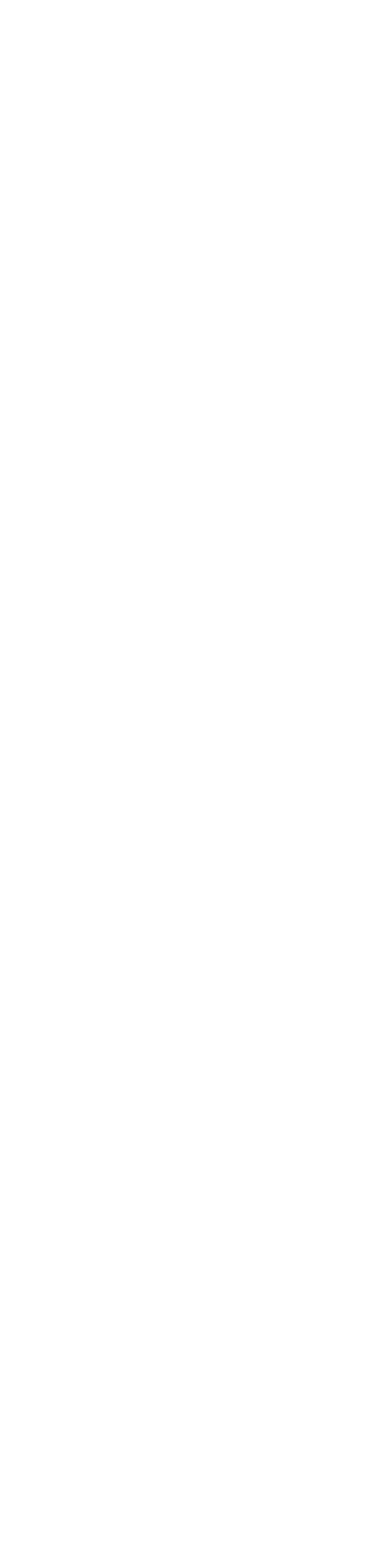
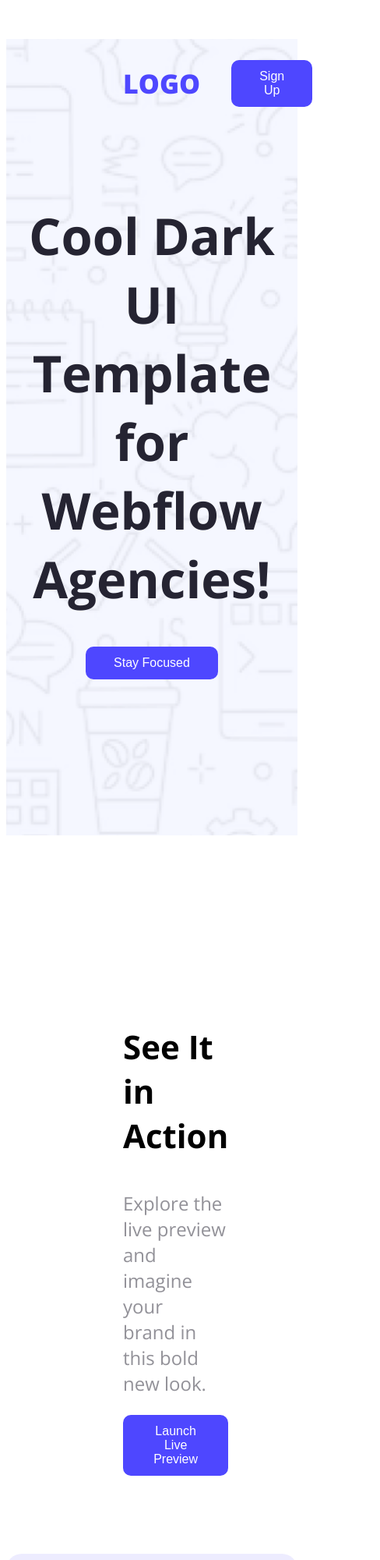
Before and after one commit to opunath26/ph-web-assignment-1, a plain HTML site: page index.html in a window 390 px wide. Shown: the top 2000 px of the page at 78% size, 488 px wide, since content can reach past the window. Before the commit the page ends 844 px from the top, so only its background shows below. Drawn offline with nearby package versions, Linux system fonts and the light colour scheme.

Commit message:
Add header, call-to-action, and productive user sections with responsive layout

```diff
--- a/index.html
+++ b/index.html
@@ -4,13 +4,56 @@
     <meta charset="UTF-8">
     <meta name="viewport" content="width=device-width, initial-scale=1.0">
     <title>Assignment-1</title>
+    <link rel="preconnect" href="https://fonts.googleapis.com">
+<link rel="preconnect" href="https://fonts.gstatic.com" crossorigin>
+<link href="https://fonts.googleapis.com/css2?family=Open+Sans:ital,wght@0,300..800;1,300..800&display=swap" rel="stylesheet">
     <link rel="stylesheet" href="style/blog.css">
 </head>
-<body>
-    <header>
-
+<body class="open-sans-normal">
+    <header class="header">
+        <nav>
+            <h3 class="nav-logo">LOGO</h3>
+            <ul>
+                <li><a href=""><button class="btn-primary">Sign Up</button></a></li>
+            </ul>
+        </nav>
+        <div class="banner">
+            <h1 class="banner-title">Cool Dark UI Template for <br> Webflow Agencies!</h1>
+            <button class="btn-primary stay-focused">Stay Focused</button>
+        </div>
     </header>
     <main>
+        <section class="action-section">
+            <div class="action-div-1">
+                <h3 class="action-title">See It in Action</h3>
+            <p class="action-description">Explore the live preview and imagine your <br> brand in this bold new look.</p>
+            <button class="btn-primary action-btn">Launch Live Preview</button>
+            </div>
+
+            <div class="action-div-2">
+                <img src="./Assets/wc-big.png" alt="">
+            </div>
+        </section>
+
+        <section class="productive-user">
+            <h3 class="productive-heading">Joined Thousands of Productive Users</h3>
+            <div class="productive-container">
+                <div class="productive-item">
+                <h1 class="productive-title">50K</h1>
+                <p class="productive-description">Active Users</p>
+            </div>
+                <div class="productive-item">
+                <h1 class="productive-title">2M+</h1>
+                <p class="productive-description">Focus Sessions</p>
+            </div>
+                <div class="productive-item">
+                <h1 class="productive-title">95%</h1>
+                <p class="productive-description">Satisfaction Rate</p>
+            </div>
+            </div>
+
+
+        </section>
 
     </main>
     <footer>
--- a/style/blog.css
+++ b/style/blog.css
@@ -0,0 +1,134 @@
+
+.open-sans-normal {
+  font-family: "Open Sans", sans-serif;
+  font-optical-sizing: auto;
+  font-style: normal;
+  font-variation-settings:
+    "wdth" 100;
+}
+
+/* shared style */
+.btn-primary{
+    font-weight: 300;
+    font-size: 16px;
+    color: rgba(255, 255, 255, 1);
+    background-color: rgba(78, 71, 255, 1);
+    padding: 12px 36px;
+    border-radius: 10px;
+    border: none;
+}
+
+/* Nav styles */
+nav{
+    display: flex;
+    align-items: center;
+    justify-content: space-between;
+    margin: 50px 150px;
+}
+
+.header{
+    background-image: url('../Assets/Hero-bg.png');
+    background-size: cover;
+    background-position: center;
+    height: 100%;
+}
+
+
+.nav-logo{
+    font-weight: 800;
+    font-size: 34px;
+    color: rgba(78, 71, 255, 1);
+}
+
+nav ul li{
+    list-style: none;
+}
+
+.banner {
+    display: flex;
+    flex-direction: column;
+    align-items: center;
+    justify-content: center;
+    text-align: center;
+    margin-bottom: 200px;
+}
+
+
+.banner-title{
+    font-weight: 700;
+    font-size: 65px;
+    justify-content: center;
+    color: rgba(37, 36, 50, 1);
+
+}
+
+.stay-focused {
+    margin-bottom: 200px;
+}
+
+/* Action style */
+.action-section{
+    display: flex;
+    align-items: center;
+    justify-content: space-between;
+    margin: 100px 150px;
+}
+.action-title{
+    font-weight: 700;
+    font-size: 42px;
+}
+
+.action-description{
+    font-size: 24px;
+    color: rgba(37, 36, 50, 0.5);
+}
+
+.action-div-2{
+    width: 450px;
+    height: 350px;
+    overflow: hidden;
+    border-radius: 48px;
+}
+
+/* productive-user section style */
+.productive-user{
+    background-color:rgba(78, 71, 255, 0.1);
+    padding: 50px 10px;
+    border-radius: 20px;
+    text-align: center;
+    max-width: 1140px;
+    max-height: 306px;
+    margin: 80px auto;
+}
+
+.productive-container{
+    display: flex;
+    justify-content: space-between;
+    /* flex-wrap: wrap;
+    gap: 10px; */
+}
+
+.productive-heading{
+    font-size: 38px;
+    font-weight: bold;
+    color: rgba(37, 36, 50, 1);
+    margin-bottom: 40px;
+}
+
+.productive-item{
+    flex: 1;
+    min-width: 150px;
+}
+
+.productive-title{
+    font-size: 80px;
+    font-weight:900;
+    color: rgba(78, 71, 255, 1);
+    margin-bottom: 8px;
+}
+
+.productive-description{
+    font-size: 20px;
+    color: rgba(0, 0, 0, 0.5);
+
+}
```
